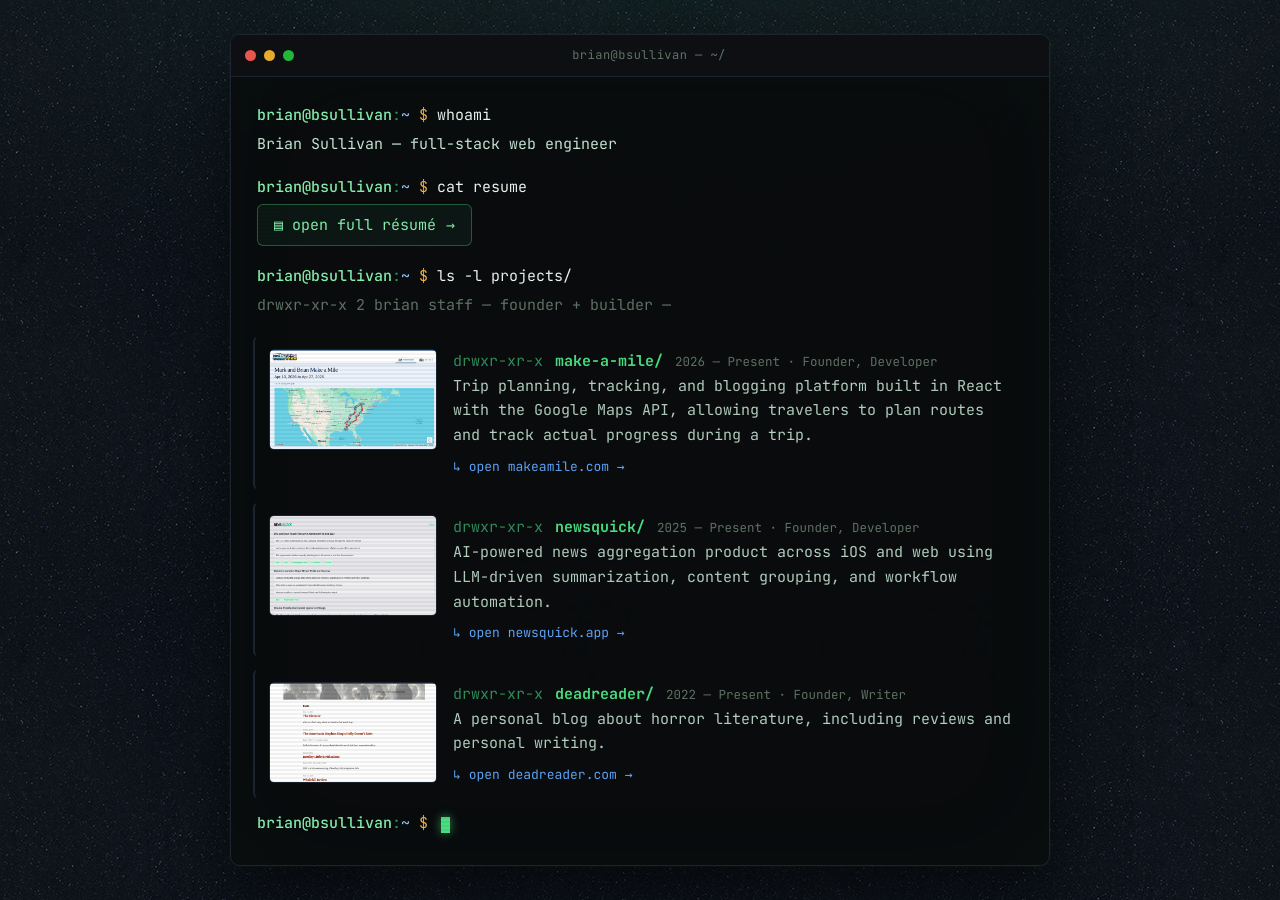
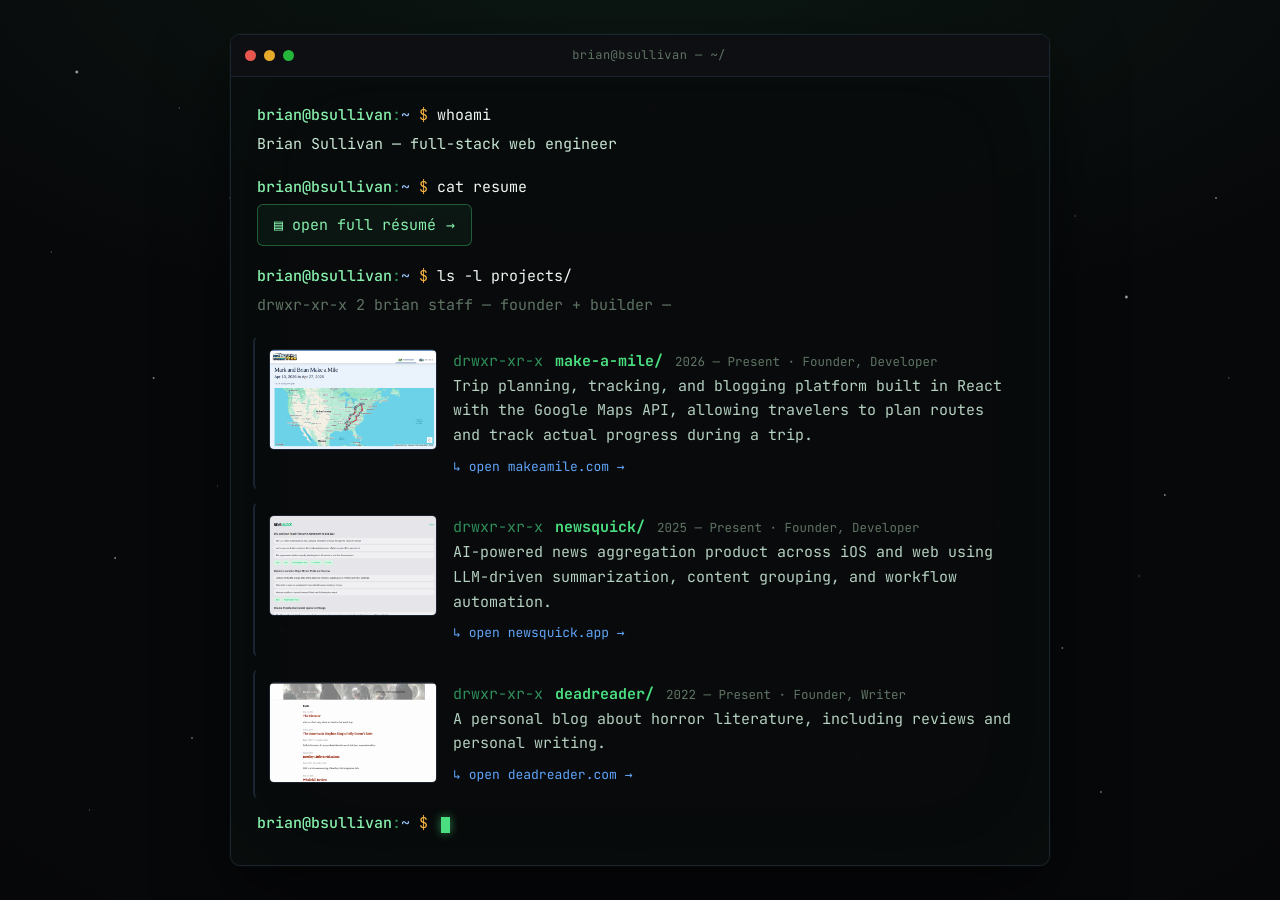
Before and after one commit to bsullivan-io/bsullivan.io, a Jekyll site: the page built from index.html, in a window 1280 px wide. Built offline with Jekyll 4.4.1, drawn with Linux system fonts in a browser that asks for light colours.

Commit message:
Fix repeating background and lingering thumbnail scanlines
Replace the 400px tiling starfield texture with a non-repeating CSS
starfield (stars placed by % and fixed to the viewport, so they spread
instead of tiling at large window sizes). Remove the scanline gradient
from the terminal overlay, keeping only the vignette, so screenshots
render clean.

Co-Authored-By: Claude Opus 4.8 <noreply@anthropic.com>

```diff
--- a/_layouts/home.html
+++ b/_layouts/home.html
@@ -29,9 +29,58 @@
 
     body {
       min-height: 100vh;
-      background:
-        radial-gradient(120% 80% at 50% -10%, rgba(74,222,128,0.07), transparent 60%),
-        var(--bg) url('/images/ep_naturalblack.webp') repeat;
+      background-color: var(--bg);
+      /* non-repeating starfield: stars placed by % so they spread, never tile */
+      background-image:
+        radial-gradient(120% 80% at 50% -8%, rgba(74,222,128,0.08), transparent 58%),
+        radial-gradient(120% 120% at 50% 40%, transparent 55%, rgba(0,0,0,0.5) 100%),
+        radial-gradient(2px 2px at 6% 8%, rgba(255,255,255,0.9), transparent),
+        radial-gradient(2px 2px at 22% 70%, rgba(255,255,255,0.85), transparent),
+        radial-gradient(2px 2px at 41% 15%, rgba(200,230,255,0.85), transparent),
+        radial-gradient(2px 2px at 67% 84%, rgba(255,255,255,0.85), transparent),
+        radial-gradient(2px 2px at 88% 33%, rgba(255,255,255,0.9), transparent),
+        radial-gradient(2px 2px at 78% 58%, rgba(210,255,225,0.8), transparent),
+        radial-gradient(1.4px 1.4px at 12% 42%, rgba(255,255,255,0.7), transparent),
+        radial-gradient(1.4px 1.4px at 18% 22%, rgba(255,255,255,0.65), transparent),
+        radial-gradient(1.4px 1.4px at 27% 88%, rgba(255,255,255,0.7), transparent),
+        radial-gradient(1.4px 1.4px at 33% 52%, rgba(255,255,255,0.6), transparent),
+        radial-gradient(1.4px 1.4px at 38% 33%, rgba(255,255,255,0.7), transparent),
+        radial-gradient(1.4px 1.4px at 45% 78%, rgba(255,255,255,0.65), transparent),
+        radial-gradient(1.4px 1.4px at 51% 12%, rgba(255,255,255,0.7), transparent),
+        radial-gradient(1.4px 1.4px at 57% 45%, rgba(255,255,255,0.6), transparent),
+        radial-gradient(1.4px 1.4px at 63% 25%, rgba(255,255,255,0.7), transparent),
+        radial-gradient(1.4px 1.4px at 71% 67%, rgba(255,255,255,0.65), transparent),
+        radial-gradient(1.4px 1.4px at 76% 18%, rgba(255,255,255,0.7), transparent),
+        radial-gradient(1.4px 1.4px at 83% 72%, rgba(255,255,255,0.6), transparent),
+        radial-gradient(1.4px 1.4px at 91% 55%, rgba(255,255,255,0.7), transparent),
+        radial-gradient(1.4px 1.4px at 95% 22%, rgba(255,255,255,0.65), transparent),
+        radial-gradient(1.4px 1.4px at 9% 62%, rgba(255,255,255,0.7), transparent),
+        radial-gradient(1.4px 1.4px at 15% 82%, rgba(255,255,255,0.6), transparent),
+        radial-gradient(1.4px 1.4px at 36% 64%, rgba(255,255,255,0.65), transparent),
+        radial-gradient(1.4px 1.4px at 48% 38%, rgba(255,255,255,0.7), transparent),
+        radial-gradient(1.4px 1.4px at 60% 8%, rgba(255,255,255,0.6), transparent),
+        radial-gradient(1.4px 1.4px at 69% 48%, rgba(255,255,255,0.65), transparent),
+        radial-gradient(1.4px 1.4px at 81% 9%, rgba(255,255,255,0.7), transparent),
+        radial-gradient(1.4px 1.4px at 86% 88%, rgba(255,255,255,0.6), transparent),
+        radial-gradient(1px 1px at 4% 28%, rgba(255,255,255,0.45), transparent),
+        radial-gradient(1px 1px at 17% 54%, rgba(255,255,255,0.4), transparent),
+        radial-gradient(1px 1px at 24% 34%, rgba(255,255,255,0.45), transparent),
+        radial-gradient(1px 1px at 31% 72%, rgba(255,255,255,0.4), transparent),
+        radial-gradient(1px 1px at 44% 58%, rgba(255,255,255,0.45), transparent),
+        radial-gradient(1px 1px at 56% 66%, rgba(255,255,255,0.4), transparent),
+        radial-gradient(1px 1px at 66% 14%, rgba(255,255,255,0.45), transparent),
+        radial-gradient(1px 1px at 73% 35%, rgba(255,255,255,0.4), transparent),
+        radial-gradient(1px 1px at 79% 44%, rgba(255,255,255,0.45), transparent),
+        radial-gradient(1px 1px at 89% 64%, rgba(255,255,255,0.4), transparent),
+        radial-gradient(1px 1px at 96% 42%, rgba(255,255,255,0.45), transparent),
+        radial-gradient(1px 1px at 7% 90%, rgba(255,255,255,0.4), transparent),
+        radial-gradient(1px 1px at 14% 12%, rgba(255,255,255,0.45), transparent),
+        radial-gradient(1px 1px at 21% 48%, rgba(255,255,255,0.4), transparent),
+        radial-gradient(1px 1px at 53% 92%, rgba(255,255,255,0.45), transparent),
+        radial-gradient(1px 1px at 62% 94%, rgba(255,255,255,0.4), transparent),
+        radial-gradient(1px 1px at 84% 24%, rgba(255,255,255,0.45), transparent);
+      background-repeat: no-repeat;
+      background-attachment: fixed;
       color: var(--text);
       font-family: "JetBrains Mono", ui-monospace, SFMono-Regular, Menlo, Monaco, Consolas, monospace;
       font-size: 15px;
@@ -58,23 +107,14 @@
       backdrop-filter: blur(2px);
     }
 
-    /* CRT scanline + vignette overlay */
+    /* vignette overlay (scanlines removed) */
     .terminal::after {
       content: "";
       position: absolute;
       inset: 0;
       pointer-events: none;
-      background:
-        repeating-linear-gradient(
-          to bottom,
-          rgba(0,0,0,0) 0px,
-          rgba(0,0,0,0) 2px,
-          rgba(0,0,0,0.18) 3px,
-          rgba(0,0,0,0) 4px
-        ),
-        radial-gradient(130% 130% at 50% 50%, transparent 62%, rgba(0,0,0,0.45) 100%);
-      mix-blend-mode: multiply;
-      opacity: 0.55;
+      background: radial-gradient(130% 130% at 50% 50%, transparent 68%, rgba(0,0,0,0.4) 100%);
+      opacity: 0.6;
       z-index: 3;
     }
 
```
